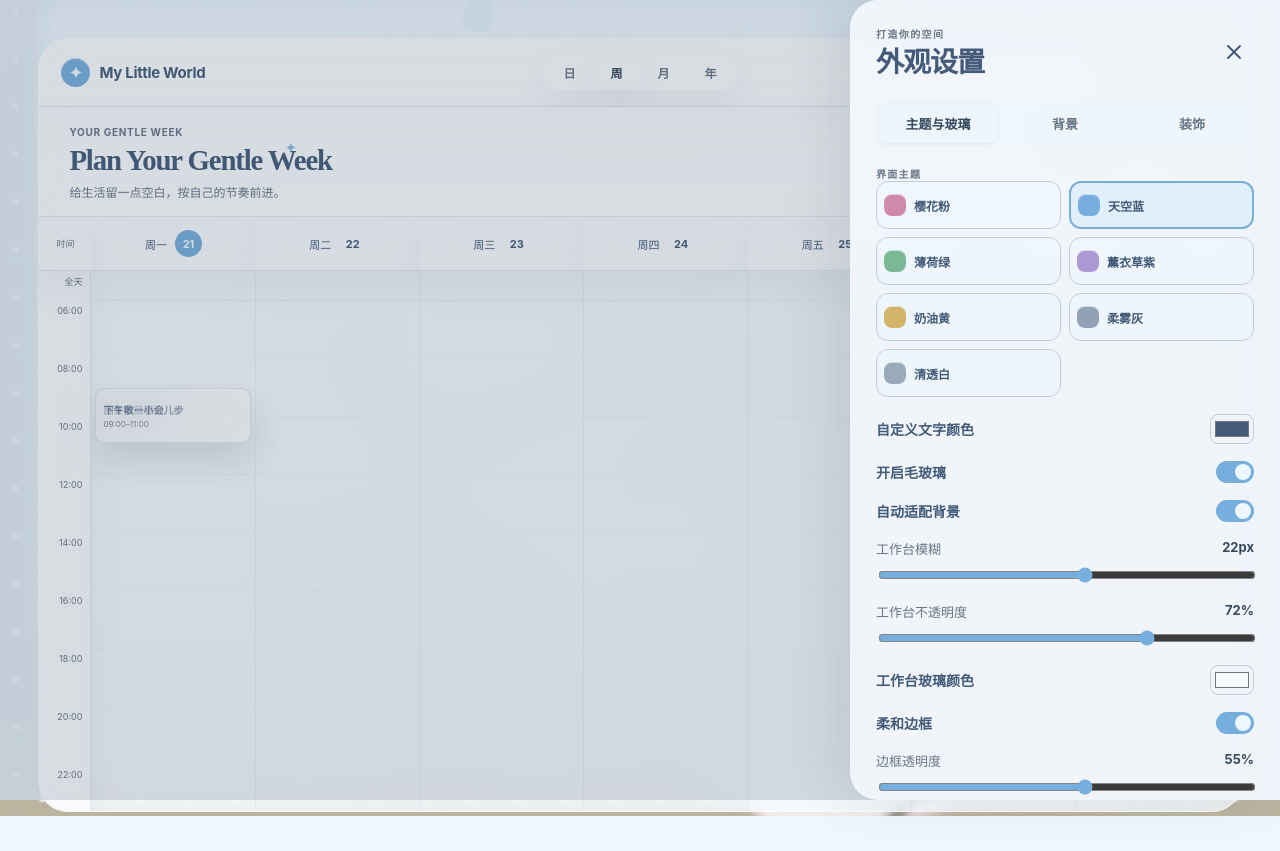
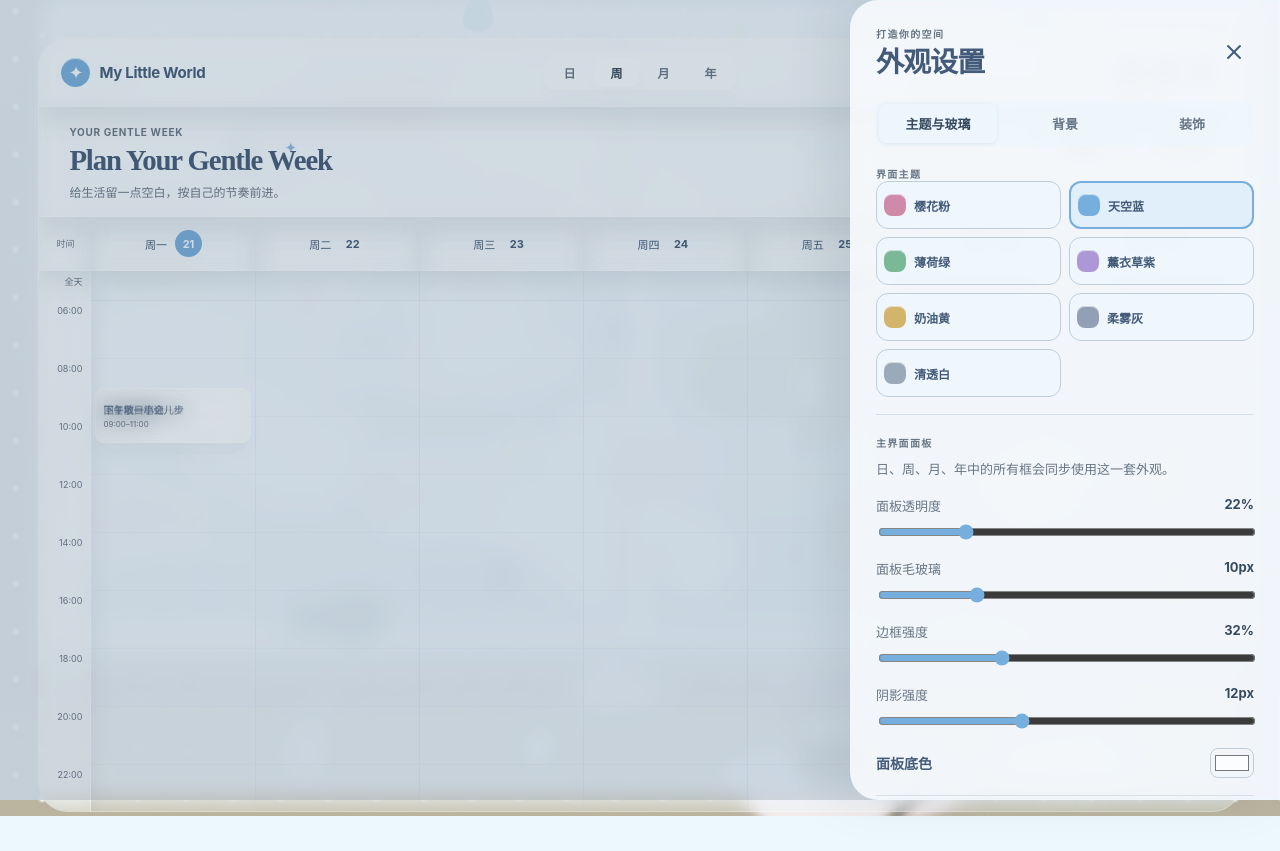
Before and after one commit to bb2uau-cyber/TO-DO-LIST, a React (Vite) app: page / in a window 1280 px wide. Both pictures are taken after a click on the button 1202 px from the left and 72 px from the top of the page. Built offline with nearby package versions, Linux system fonts and the light colour scheme.

Commit message:
Unify planner panels and simplify appearance controls

```diff
--- a/src/App.tsx
+++ b/src/App.tsx
@@ -81,6 +81,7 @@ type Appearance = {
   modalOpacity: number;
   modalBlur: number;
   modalBackdropBlur: number;
+  panelSystemVersion: number;
 };
 const today = new Date().toISOString().slice(0, 10);
 const uid = () => crypto.randomUUID();
@@ -122,39 +123,40 @@ const defaultAppearance: Appearance = {
   brightness: 100,
   imageBlur: 0,
   glass: true,
-  blur: 22,
-  opacity: 72,
+  blur: 10,
+  opacity: 22,
   color: "#f7fbff",
   textColor: "#435b79",
   border: true,
-  borderOpacity: 55,
+  borderOpacity: 32,
   shadow: true,
-  shadowStrength: 22,
+  shadowStrength: 12,
   auto: true,
   fontScale: 100,
   titleScale: 100,
   decorations: false,
   contentGlass: true,
-  contentBlur: 18,
-  contentOpacity: 78,
+  contentBlur: 10,
+  contentOpacity: 22,
   contentColor: "#fbfdff",
-  contentBorderOpacity: 56,
-  contentHighlight: 52,
-  contentShadow: 18,
+  contentBorderOpacity: 32,
+  contentHighlight: 32,
+  contentShadow: 12,
   contentRadius: 24,
-  syncGlass: false,
-  workbenchOpacity: 76,
-  workbenchBlur: 26,
+  syncGlass: true,
+  workbenchOpacity: 22,
+  workbenchBlur: 10,
   workbenchColor: "#f7fbff",
   workbenchBorder: true,
   workbenchBorderColor: "#ffffff",
-  workbenchBorderOpacity: 64,
+  workbenchBorderOpacity: 32,
   workbenchShadow: true,
-  workbenchShadowStrength: 26,
+  workbenchShadowStrength: 12,
   workbenchRadius: 30,
   modalOpacity: 78,
   modalBlur: 20,
   modalBackdropBlur: 5,
+  panelSystemVersion: 2,
 };
 const uiThemes = [
   ["sakura", "樱花粉"],
@@ -232,10 +234,40 @@ function App() {
   const [categories, setCategories] = useState(() =>
     load<string[]>("mlw-cats", ["工作", "生活", "个人计划"]),
   );
-  const [appearance, setAppearance] = useState(() => ({
-    ...defaultAppearance,
-    ...load<Partial<Appearance>>("mlw-appearance", {}),
-  }));
+  const [appearance, setAppearance] = useState(() => {
+    const saved = load<Partial<Appearance>>("mlw-appearance", {});
+    if (saved.panelSystemVersion === 2) return { ...defaultAppearance, ...saved };
+    // Preserve the chosen theme/background while replacing the legacy per-panel
+    // controls with the new shared panel system on its first run.
+    return {
+      ...defaultAppearance,
+      ...saved,
+      glass: true,
+      contentGlass: true,
+      syncGlass: true,
+      opacity: defaultAppearance.opacity,
+      blur: defaultAppearance.blur,
+      color: defaultAppearance.contentColor,
+      border: true,
+      borderOpacity: defaultAppearance.contentBorderOpacity,
+      shadow: true,
+      shadowStrength: defaultAppearance.contentShadow,
+      workbenchOpacity: defaultAppearance.workbenchOpacity,
+      workbenchBlur: defaultAppearance.workbenchBlur,
+      workbenchColor: defaultAppearance.contentColor,
+      workbenchBorder: true,
+      workbenchBorderOpacity: defaultAppearance.contentBorderOpacity,
+      workbenchShadow: true,
+      workbenchShadowStrength: defaultAppearance.contentShadow,
+      contentOpacity: defaultAppearance.contentOpacity,
+      contentBlur: defaultAppearance.contentBlur,
+      contentColor: defaultAppearance.contentColor,
+      contentBorderOpacity: defaultAppearance.contentBorderOpacity,
+      contentHighlight: defaultAppearance.contentHighlight,
+      contentShadow: defaultAppearance.contentShadow,
+      panelSystemVersion: 2,
+    };
+  });
   const [titles, setTitles] = useState<PageTitles>(() => ({
     ...defaultTitles,
     ...load<Partial<PageTitles>>("mlw-page-titles", {}),
@@ -792,7 +824,7 @@ function App() {
                 </button>
               </div>
               {panel === "appearance" && (
-                <Appearance
+                <SimplifiedAppearance
                   a={appearance}
                   setA={setA}
                   reset={() => setAppearance(defaultAppearance)}
@@ -1853,6 +1885,97 @@ function Appearance({
     </div>
   );
 }
+function SimplifiedAppearance({
+  a,
+  setA,
+  reset,
+}: {
+  a: Appearance;
+  setA: (x: Partial<Appearance>) => void;
+  reset: () => void;
+}) {
+  const setPanels = (patch: {
+    opacity?: number;
+    blur?: number;
+    border?: number;
+    shadow?: number;
+    color?: string;
+  }) => {
+    const opacity = patch.opacity ?? a.contentOpacity;
+    const blur = patch.blur ?? a.contentBlur;
+    const border = patch.border ?? a.contentBorderOpacity;
+    const shadow = patch.shadow ?? a.contentShadow;
+    const color = patch.color ?? a.contentColor;
+    setA({
+      glass: true,
+      contentGlass: true,
+      syncGlass: true,
+      opacity,
+      blur,
+      color,
+      border: border > 0,
+      borderOpacity: border,
+      shadow: shadow > 0,
+      shadowStrength: shadow,
+      workbenchOpacity: opacity,
+      workbenchBlur: blur,
+      workbenchColor: color,
+      workbenchBorder: border > 0,
+      workbenchBorderOpacity: border,
+      workbenchShadow: shadow > 0,
+      workbenchShadowStrength: shadow,
+      contentOpacity: opacity,
+      contentBlur: blur,
+      contentColor: color,
+      contentBorderOpacity: border,
+      contentHighlight: border,
+      contentShadow: shadow,
+    });
+  };
+
+  return (
+    <div className="settings-body simplified-appearance">
+      <div>
+        <p className="setting-label">界面主题</p>
+        <div className="ui-theme-grid">
+          {uiThemes.map(([id, name]) => (
+            <button
+              key={id}
+              className={`ui-theme-choice ${id} ${a.uiTheme === id ? "selected" : ""}`}
+              onClick={() => setA({ uiTheme: id })}
+            >
+              <i />
+              <span>{name}</span>
+            </button>
+          ))}
+        </div>
+      </div>
+
+      <div className="appearance-divider">
+        <p className="setting-label">主界面面板</p>
+        <p className="hint">日、周、月、年中的所有框会同步使用这一套外观。</p>
+        <Range label="面板透明度" value={a.contentOpacity} min={0} max={100} unit="%" onChange={(opacity) => setPanels({ opacity })} />
+        <Range label="面板毛玻璃" value={a.contentBlur} min={0} max={40} unit="px" onChange={(blur) => setPanels({ blur })} />
+        <Range label="边框强度" value={a.contentBorderOpacity} min={0} max={100} unit="%" onChange={(border) => setPanels({ border })} />
+        <Range label="阴影强度" value={a.contentShadow} min={0} max={32} unit="px" onChange={(shadow) => setPanels({ shadow })} />
+        <label className="color">
+          <span>面板底色</span>
+          <input type="color" value={a.contentColor} onChange={(e) => setPanels({ color: e.target.value })} />
+        </label>
+      </div>
+
+      <div className="appearance-divider">
+        <p className="setting-label">任务详情窗口</p>
+        <Range label="窗口透明度" value={a.modalOpacity} min={0} max={100} unit="%" onChange={(modalOpacity) => setA({ modalOpacity })} />
+        <Range label="窗口毛玻璃" value={a.modalBlur} min={0} max={40} unit="px" onChange={(modalBlur) => setA({ modalBlur })} />
+        <Range label="打开窗口时背景模糊" value={a.modalBackdropBlur} min={0} max={20} unit="px" onChange={(modalBackdropBlur) => setA({ modalBackdropBlur })} />
+      </div>
+
+      <button className="quiet" onClick={reset}>恢复默认外观</button>
+    </div>
+  );
+}
+
 function Background({
   a,
   setA,
--- a/src/styles.css
+++ b/src/styles.css
@@ -1019,6 +1019,39 @@ input[type="range"] {
   .editor-columns { grid-template-columns: minmax(0, 1fr); }
   .task-editor footer { align-items: stretch; }
 }
+
+/* One visual system for every primary planner panel. Keep this last so legacy
+   generated rules cannot make individual day/week/month/year panels diverge. */
+.workbench,
+.planner-toolbar,
+.workbench > .topbar,
+.stat,
+.progress-stat,
+.task-card,
+.week-schedule > header,
+.week-head-spacer,
+.time-rail,
+.week-day,
+.calendar,
+.selected-day,
+.year-overview,
+.month-card,
+.diary-editor,
+.diary-history {
+  background: color-mix(in srgb, var(--content-color) calc(var(--content-alpha) * 100%), transparent) !important;
+  border-color: color-mix(in srgb, var(--workbench-border-color) calc(var(--content-border) * 100%), transparent) !important;
+  box-shadow: 0 var(--content-shadow) calc(var(--content-shadow) * 2) color-mix(in srgb, var(--color-ink) 10%, transparent) !important;
+  backdrop-filter: blur(var(--content-blur)) saturate(1.08) !important;
+  -webkit-backdrop-filter: blur(var(--content-blur)) saturate(1.08) !important;
+}
+.workbench { border-radius: var(--workbench-radius) !important; }
+.week-task,
+.schedule-task,
+.timed-task,
+.month-card.current {
+  background: color-mix(in srgb, var(--content-color) calc(var(--content-alpha) * 100%), transparent) !important;
+  border-color: color-mix(in srgb, var(--workbench-border-color) calc(var(--content-border) * 100%), transparent) !important;
+}
 @media (max-width: 480px) {
   .brand span:last-child {
     display: none;
```
